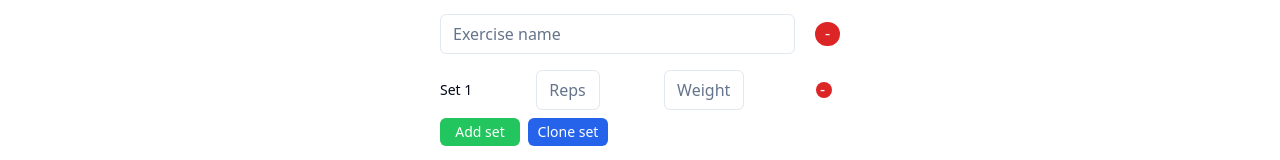
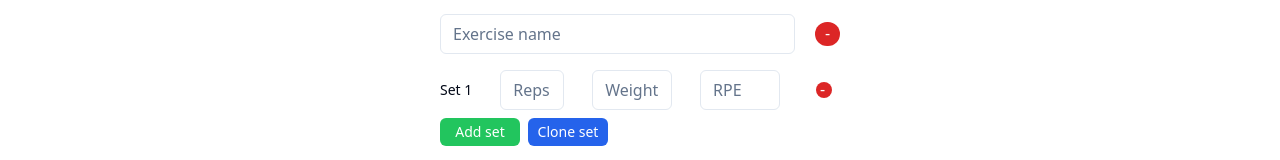
Before and after one commit to Tatooles/next-fitness-tracker, a Next.js app: page /workouts/create in a window 1280 px wide. Shown: the part 292-452 px from the top of the page. Built offline with nearby package versions, Linux system fonts and the light colour scheme.

Commit message:
Get RPE mostly working in form

```diff
--- a/app/api/workouts/route.ts
+++ b/app/api/workouts/route.ts
@@ -41,6 +41,7 @@ export async function POST(request: Request) {
             exerciseId: Number(exerciseResult.lastInsertRowid),
             reps: setData.reps,
             weight: setData.weight,
+            rpe: setData.rpe ? +setData.rpe : null,
           });
         }
       }
--- a/app/workouts/WorkoutForm.tsx
+++ b/app/workouts/WorkoutForm.tsx
@@ -153,7 +153,7 @@ export default function WorkoutForm({
               append({
                 name: "",
                 notes: "",
-                sets: [{ reps: "", weight: "" }],
+                sets: [{ reps: "", weight: "", rpe: null }],
               })
             }
           >
--- a/app/workouts/edit/page.tsx
+++ b/app/workouts/edit/page.tsx
@@ -37,6 +37,7 @@ const convertToFormType = (
       sets: exercise.sets.map((set) => ({
         reps: set.reps,
         weight: set.weight,
+        rpe: set.rpe,
       })),
     })),
   };
--- a/components/FormSets.tsx
+++ b/components/FormSets.tsx
@@ -40,6 +40,16 @@ export default function FormSets({
             inputMode="numeric"
             className="w-20 text-[16px]"
           ></Input>
+          <Input
+            {...register(
+              `exercises.${exerciseIndex}.sets.${index}.rpe` as const,
+              { valueAsNumber: true }
+            )}
+            placeholder="RPE"
+            defaultValue={""}
+            inputMode="numeric"
+            className="w-20 text-[16px]"
+          ></Input>
           <div onClick={() => remove(index)} className="p-2">
             <div className="h-4 w-4 cursor-pointer rounded-full bg-red-600 p-2 text-center text-white">
               <div className="-translate-y-[13px] -translate-x-[4px]">-</div>
@@ -55,6 +65,7 @@ export default function FormSets({
             append({
               reps: "",
               weight: "",
+              rpe: null,
             })
           }
         >
@@ -72,6 +83,9 @@ export default function FormSets({
                 weight: getValues(
                   `exercises.${exerciseIndex}.sets.${fields.length - 1}.weight`
                 ),
+                rpe: getValues(
+                  `exercises.${exerciseIndex}.sets.${fields.length - 1}.rpe`
+                ),
               })
             }
           >
--- a/lib/types.ts
+++ b/lib/types.ts
@@ -57,6 +57,7 @@ export const workoutFormSchema = z.object({
         .object({
           reps: z.string(),
           weight: z.string(),
+          rpe: z.number().nullable(),
         })
         .array(),
     })
```
